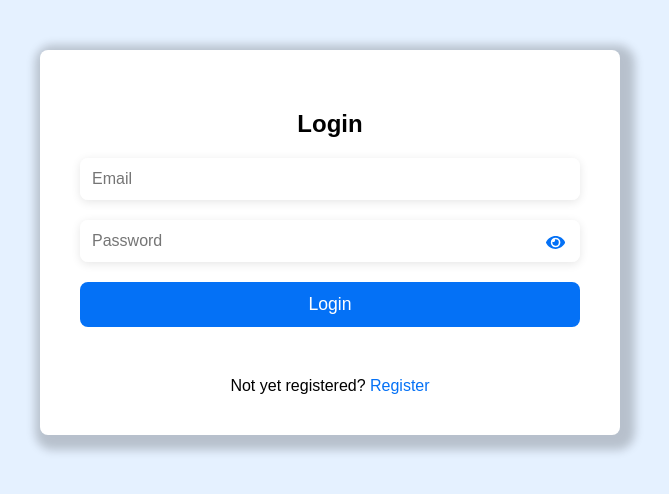
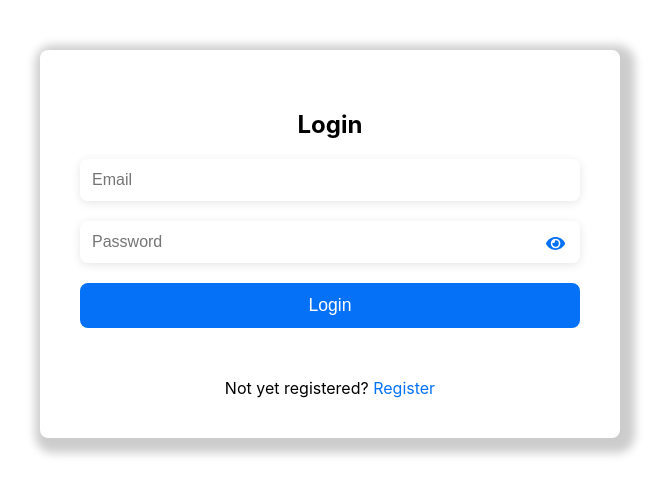
Before and after one commit to adityachintha/Mobile-Web-Apps-MDEV, a React (Create React App) app in the folder assignment-two-react/: page / in a window 1280 px wide. Shown: the top 494 px of the page, without its empty margins (360-1029 px from the left). Built offline with nearby package versions, Linux system fonts and the light colour scheme; no server answers.

Commit message:
design updates

```diff
--- a/assignment-two-react/src/components/WeatherData.js
+++ b/assignment-two-react/src/components/WeatherData.js
@@ -50,7 +50,7 @@ const WeatherData = ({ showLimited }) => {
             onChange={handleInputChange}
             className="weather"
           />
-          <button className="nav-link" onClick={fetchWeatherData}>
+          <button className={showLimited ?"nav-link":"nav-link-btn"} onClick={fetchWeatherData}>
             Search
           </button>
         </div>
--- a/assignment-two-react/src/css/Dashboard.css
+++ b/assignment-two-react/src/css/Dashboard.css
@@ -62,6 +62,7 @@
 .widgetInput {
   display: flex;
   flex-direction: row;
+  justify-content: space-between;
 }
 
 .banner {
@@ -96,7 +97,20 @@
   display: inline-block;
   vertical-align: middle;
   font-size: 14px;
-  width: 15rem;
+  width: 10rem;
+}
+
+.nav-link-btn {
+  text-decoration: none;
+  color: #fff;
+  padding: 8px 12px;
+  background-color: #0471f6;
+  border-radius: 5px;
+  text-align: center;
+  display: inline-block;
+  vertical-align: middle;
+  font-size: 14px;
+  width: 15em;
 }
 
 .nav-link:hover {
@@ -259,6 +273,7 @@ h3 {
 .flex-2 {
   display: flex;
   margin-bottom: 20px;
+  justify-content: space-between;
 }
 
 .user-profile-widget {
@@ -272,6 +287,7 @@ h3 {
 
 .weather-head {
   display: flex;
+  justify-content: space-between;
 }
 
 .weather-head > h1 {
--- a/assignment-two-react/src/css/Login.css
+++ b/assignment-two-react/src/css/Login.css
@@ -1,15 +1,3 @@
-/* Apply a full-page greenish-blue background */
-body,
-html {
-  background: linear-gradient(
-    135deg,
-    #38b5ef,
-    #38b5ef
-  ); /* Greenish-blue gradient */
-  font-family: "Poppins", sans-serif; /* Use modern font */
-  color: white;
-}
-
 /* Remove borders and shadow for login container */
 .register-container {
   width: 100%;
--- a/assignment-two-react/src/css/Register.css
+++ b/assignment-two-react/src/css/Register.css
@@ -1,15 +1,3 @@
-/* Apply a full-page greenish-blue background */
-body,
-html {
-  background: linear-gradient(
-    135deg,
-    #e5f1ff,
-    #e5f1ff
-  ); /* Greenish-blue gradient */
-  font-family: "Poppins", sans-serif; /* Use modern font */
-  color: rgb(0, 0, 0);
-}
-
 .App {
   text-align: center;
 }
```
